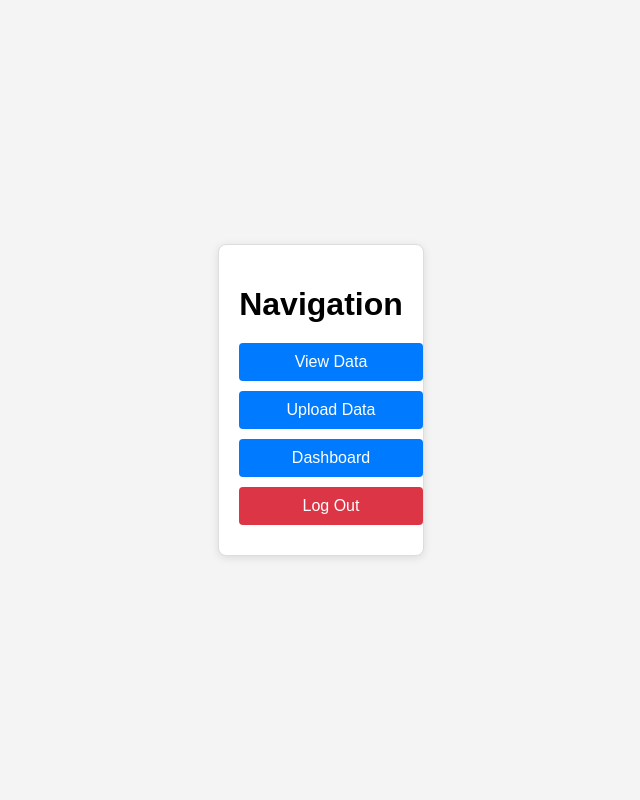
After one commit to sathwikreddy101/kroger_project_azurre, a Flask app: page /navigation in a window 1280 px wide. The commit adds this page. Shown: the whole page, without its empty margins (319-959 px from the left). Run offline with Flask 3, Linux system fonts and the light colour scheme; the visitor is signed in with stand-in values (Sample User, id 1).

Commit message:
dashboard

```diff
--- a/app.py
+++ b/app.py
@@ -2,6 +2,8 @@ from flask import Flask, render_template, request, redirect, url_for, session
 import pymssql
 import pandas as pd
 import os
+import plotly.express as px
+import plotly.io as pio
 
 app = Flask(__name__)
 app.secret_key = 'your_secret_key'  # Change to a secure key
@@ -23,11 +25,12 @@ def get_db_connection():
         print(f"Database connection failed: {e}")
         return None
 
+
 # Home route that shows a login form
 @app.route('/')
 def home():
     if 'username' in session:
-        return redirect(url_for('dashboard'))  # Redirect to dashboard if logged in
+        return redirect(url_for('navigation'))  # Redirect to navigation if logged in
     return render_template('login.html')
 
 # Login route to handle form submission
@@ -39,14 +42,20 @@ def login():
 
     # You can add user authentication here if needed
     session['username'] = username  # Store user info in session
-    return redirect(url_for('dashboard'))  # Redirect to dashboard
+    return redirect(url_for('navigation'))  # Redirect to navigation page
 
-# Dashboard route after successful login
-@app.route('/dashboard')
-def dashboard():
+# Logout route to end session
+@app.route('/logout')
+def logout():
+    session.pop('username', None)  # Clear user session
+    return redirect(url_for('home'))  # Redirect to login page
+
+# Navigation route
+@app.route('/navigation')
+def navigation():
     if 'username' not in session:
         return redirect(url_for('home'))  # Redirect to login if not logged in
-    return render_template('dashboard.html')
+    return render_template('navigation.html')
 
 # Route to view data
 @app.route('/view_data', methods=['GET', 'POST'])
@@ -168,5 +177,148 @@ def load_data_to_db(file_path, file_type):
     cursor.close()
     conn.close()
 
+# Dashboard route to display the main dashboard page
+@app.route('/dashboard')
+def dashboard():
+    if 'username' not in session:
+        return redirect(url_for('home'))  # Redirect to login if not logged in
+
+    # Queries for Retail Questions
+    demographics_data = query_demographics()
+    spending_over_time_data = query_spending_over_time()
+    basket_analysis_data = query_basket_analysis()
+    seasonal_trends_data = query_seasonal_trends()
+    brand_preferences_data = query_brand_preferences()
+
+    # Plot graphs using Plotly (or another JS library)
+    spending_graph = create_spending_graph(spending_over_time_data)
+    basket_graph = create_basket_graph(basket_analysis_data)
+    seasonal_graph = create_seasonal_graph(seasonal_trends_data)
+    brand_graph = create_brand_graph(brand_preferences_data)
+
+    # Render the dashboard page with the data and graphs
+    return render_template('dashboard.html',
+                           demographics_data=demographics_data,
+                           spending_graph=spending_graph,
+                           basket_graph=basket_graph,
+                           seasonal_graph=seasonal_graph,
+                           brand_graph=brand_graph)
+
+def query_demographics():
+    conn = get_db_connection()
+    cursor = conn.cursor()
+
+    query = """
+    SELECT
+        HH_SIZE,
+        CHILDREN,
+        INCOME_RANGE,
+        COUNT(*) AS EngagementCount
+    FROM households
+    GROUP BY HH_SIZE, CHILDREN, INCOME_RANGE
+    """
+
+    cursor.execute(query)
+    data = cursor.fetchall()
+    conn.close()
+
+    return pd.DataFrame(data, columns=['HouseholdSize', 'PresenceOfChildren', 'Income', 'EngagementCount'])
+
+def query_spending_over_time():
+    conn = get_db_connection()
+    cursor = conn.cursor()
+
+    query = """
+    SELECT
+        YEAR(T.PURCHASE_DATE) AS Year,
+        SUM(T.SPEND) AS TotalSpent
+    FROM transactions T
+    GROUP BY YEAR(T.PURCHASE_DATE)
+    """
+
+    cursor.execute(query)
+    data = cursor.fetchall()
+    conn.close()
+
+    return pd.DataFrame(data, columns=['Year', 'TotalSpent'])
+
+def query_basket_analysis():
+    conn = get_db_connection()
+    cursor = conn.cursor()
+
+    query = """
+    SELECT
+        P.COMMODITY,
+        COUNT(*) AS ProductCombinationCount
+    FROM transactions T
+    JOIN [dbo].[400_products] P ON T.Product_NUM = P.Product_NUM
+    GROUP BY P.COMMODITY
+    """
+
+    cursor.execute(query)
+    data = cursor.fetchall()
+    conn.close()
+
+    return pd.DataFrame(data, columns=['ProductCategory', 'ProductCombinationCount'])
+
+def query_seasonal_trends():
+    conn = get_db_connection()
+    cursor = conn.cursor()
+
+    query = """
+    SELECT
+        MONTH(T.PURCHASE_DATE) AS Month,
+        SUM(T.SPEND) AS TotalSpent
+    FROM transactions T
+    GROUP BY MONTH(T.PURCHASE_DATE)
+    """
+
+    cursor.execute(query)
+    data = cursor.fetchall()
+    conn.close()
+
+    return pd.DataFrame(data, columns=['Month', 'TotalSpent'])
+
+def query_brand_preferences():
+    conn = get_db_connection()
+    cursor = conn.cursor()
+
+    query = """
+    SELECT
+        P.Brand_TY,
+        COUNT(*) AS PurchaseCount
+    FROM transactions T
+    JOIN [dbo].[400_products] P ON T.Product_NUM = P.Product_NUM
+    GROUP BY P.Brand_TY
+    """
+
+    cursor.execute(query)
+    data = cursor.fetchall()
+    conn.close()
+
+    return pd.DataFrame(data, columns=['Brand', 'PurchaseCount'])
+
+# Function to create spending graph
+def create_spending_graph(df):
+    fig = px.line(df, x='Year', y='TotalSpent', title='Spending Over Time')
+    return pio.to_html(fig, full_html=False)
+
+# Function to create basket analysis graph
+def create_basket_graph(df):
+    fig = px.bar(df, x='ProductCategory', y='ProductCombinationCount', title='Basket Analysis (Product Combinations)')
+    return pio.to_html(fig, full_html=False)
+
+# Function to create seasonal trends graph
+def create_seasonal_graph(df):
+    fig = px.line(df, x='Month', y='TotalSpent', title='Seasonal Trends')
+    return pio.to_html(fig, full_html=False)
+
+# Function to create brand preferences graph
+def create_brand_graph(df):
+    fig = px.bar(df, x='Brand', y='PurchaseCount', title='Brand Preferences')
+    return pio.to_html(fig, full_html=False)
+
+
+
 if __name__ == '__main__':
     app.run(debug=True, host='0.0.0.0', port=8080)
--- a/requirements.txt
+++ b/requirements.txt
@@ -2,3 +2,4 @@ flask
 pyodbc
 pandas
 pymssql
+plotly
--- /dev/null
+++ b/templates/navigation.html
@@ -0,0 +1,63 @@
+<!DOCTYPE html>
+<html lang="en">
+<head>
+    <meta charset="UTF-8">
+    <meta name="viewport" content="width=device-width, initial-scale=1.0">
+    <title>Navigation</title>
+    <style>
+        body {
+            font-family: Arial, sans-serif;
+            background-color: #f4f4f4;
+            margin: 0;
+            padding: 0;
+            display: flex;
+            justify-content: center;
+            align-items: center;
+            height: 100vh;
+        }
+        .navigation-container {
+            background: #fff;
+            border: 1px solid #ddd;
+            border-radius: 8px;
+            padding: 20px;
+            box-shadow: 0 2px 8px rgba(0, 0, 0, 0.1);
+            text-align: center;
+        }
+        .navigation-container h1 {
+            margin-bottom: 20px;
+        }
+        .nav-button {
+            display: block;
+            width: 100%;
+            margin: 10px 0;
+            padding: 10px;
+            background-color: #007bff;
+            color: white;
+            border: none;
+            border-radius: 4px;
+            cursor: pointer;
+            font-size: 16px;
+            text-align: center;
+            text-decoration: none;
+        }
+        .nav-button:hover {
+            background-color: #0056b3;
+        }
+        .logout-button {
+            background-color: #dc3545;
+        }
+        .logout-button:hover {
+            background-color: #b71c1c;
+        }
+    </style>
+</head>
+<body>
+    <div class="navigation-container">
+        <h1>Navigation</h1>
+        <a href="{{ url_for('view_data') }}" class="nav-button">View Data</a>
+        <a href="{{ url_for('upload_data') }}" class="nav-button">Upload Data</a>
+        <a href="{{ url_for('dashboard') }}" class="nav-button">Dashboard</a>
+        <a href="{{ url_for('logout') }}" class="nav-button logout-button">Log Out</a>
+    </div>
+</body>
+</html>
--- a/templates/upload_data.html
+++ b/templates/upload_data.html
@@ -4,6 +4,7 @@
     <meta charset="UTF-8">
     <meta name="viewport" content="width=device-width, initial-scale=1.0">
     <title>Upload Data</title>
+    <a href="{{ url_for('navigation') }}" class="button">Back to Navigation</a>
 </head>
 <body>
     <h1>Upload Data</h1>
--- a/templates/view_data.html
+++ b/templates/view_data.html
@@ -4,6 +4,7 @@
     <meta charset="UTF-8">
     <meta name="viewport" content="width=device-width, initial-scale=1.0">
     <title>View Data</title>
+    <a href="{{ url_for('navigation') }}" class="button">Back to Navigation</a>
 </head>
 <body>
     <h1>Data from Database</h1>
```
Also changed, not shown: templates/dashboard.html (+38 -9 lines).
